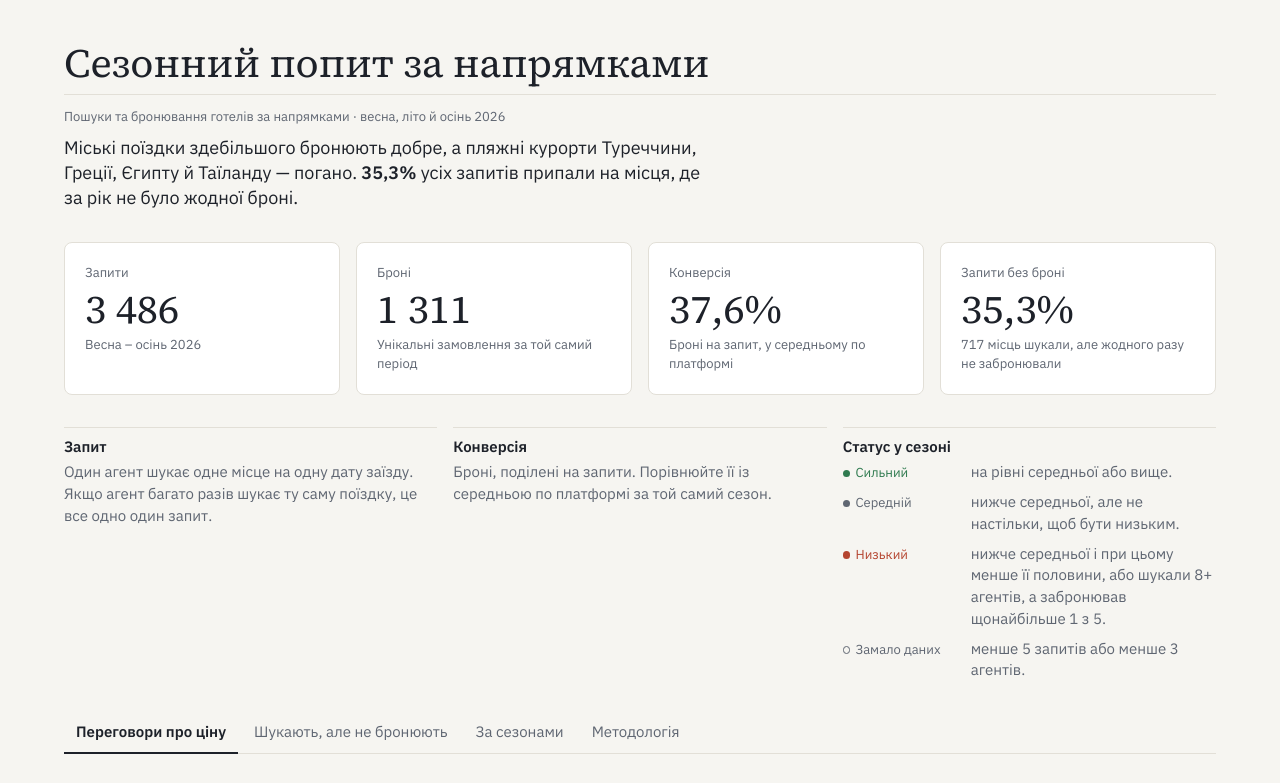
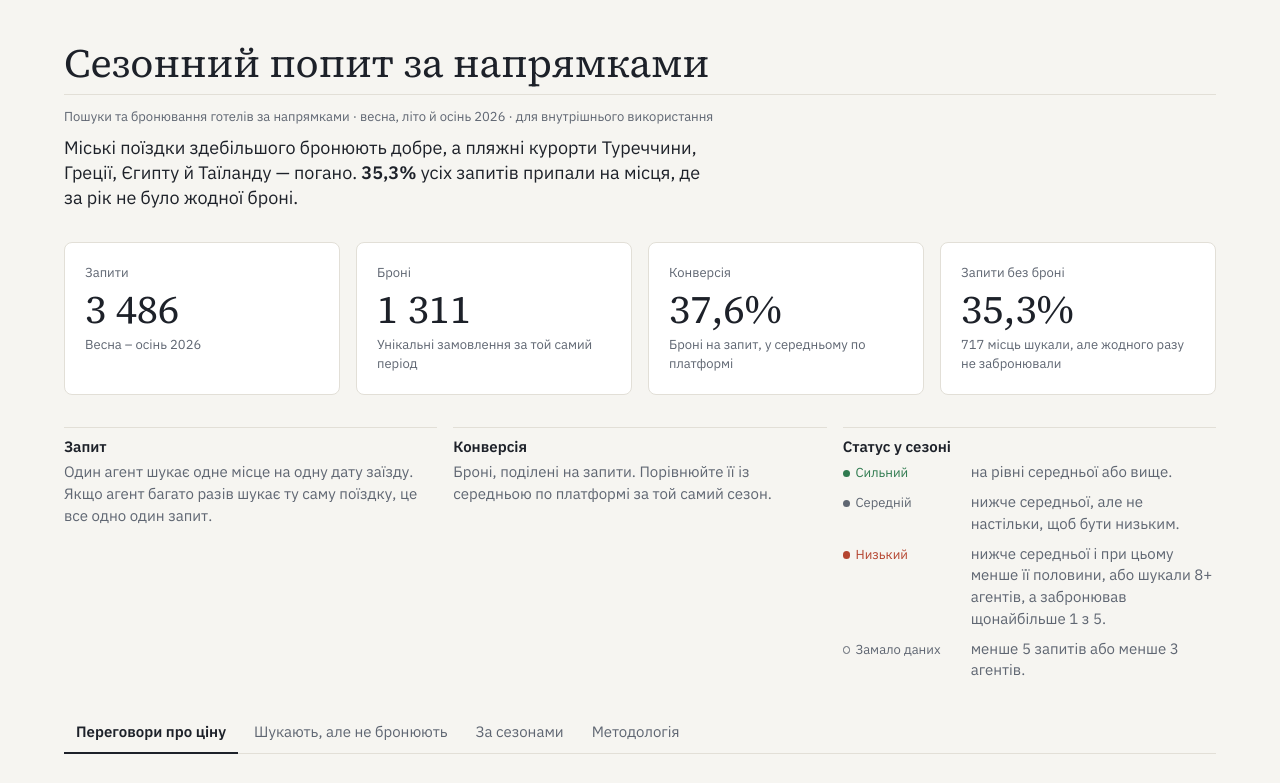
Before and after one commit to alisa-product/season_directions, a plain HTML site: page index.html in a window 1280 px wide. Shown: the top 783 px of the page. Drawn offline with nearby package versions, Linux system fonts and the light colour scheme.

Commit message:
Restore internal-use note in the report subtitle
Co-Authored-By: Claude Opus 5.5 <noreply@anthropic.com>

```diff
--- a/index.html
+++ b/index.html
@@ -132,7 +132,7 @@ body { margin: 0; background: var(--color-bg); color: var(--color-fg); font-fami
 <div class="sd">
   <header class="sd-head" id="top">
     <h1 class="sd-title">Сезонний попит за напрямками</h1>
-    <p class="sd-sub">Пошуки та бронювання готелів за напрямками · весна, літо й осінь 2026</p>
+    <p class="sd-sub">Пошуки та бронювання готелів за напрямками · весна, літо й осінь 2026 · для внутрішнього використання</p>
     <p class="sd-takeaway">Міські поїздки здебільшого бронюють добре, а пляжні курорти Туреччини, Греції, Єгипту й Таїланду — погано. <span class="sd-em dash-skeleton" data-source="summary" data-field="never_share" data-row="0" data-fmt="pct1">—</span> усіх запитів припали на місця, де за рік не було жодної броні.</p>
   </header>
 
```
